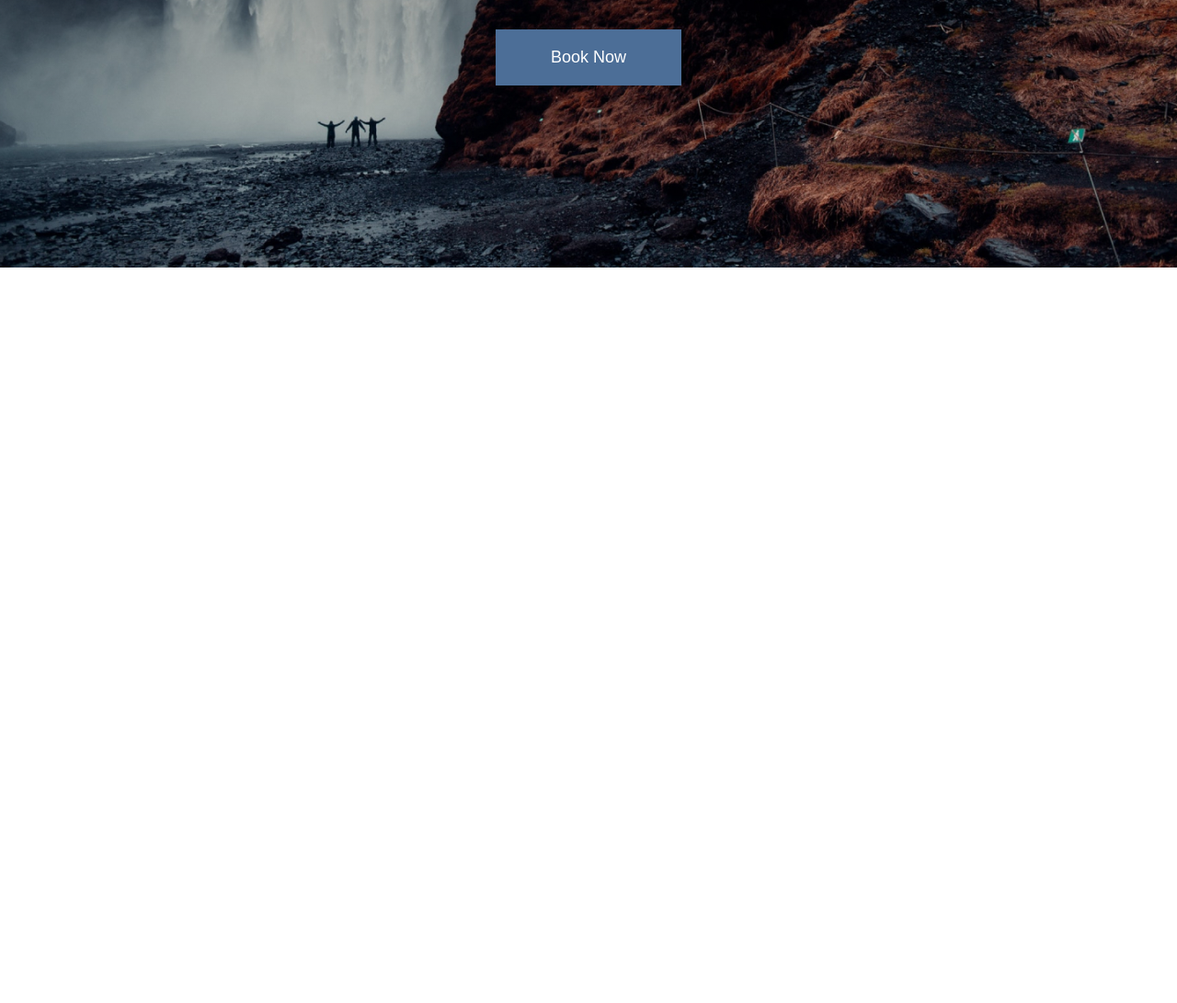
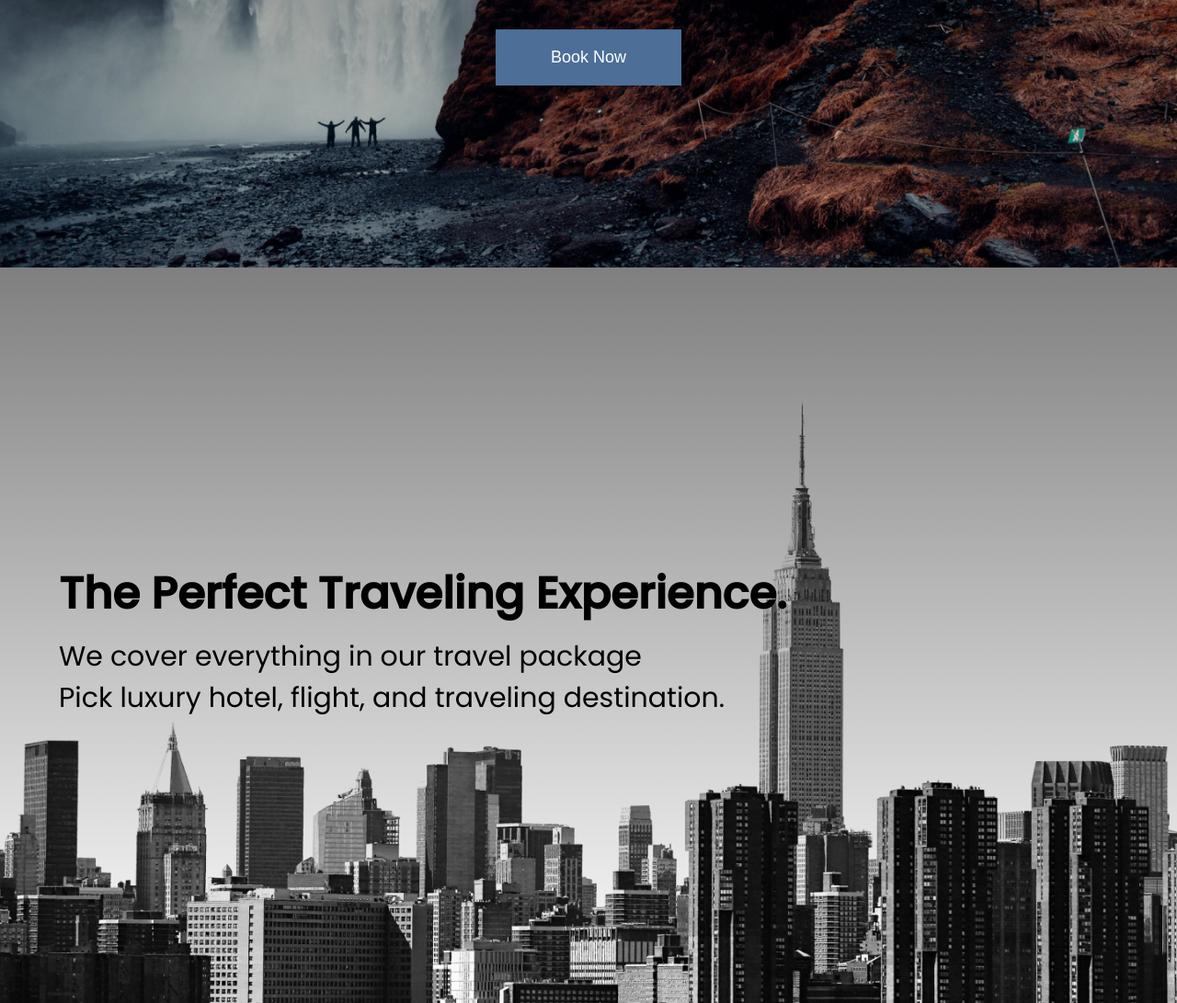
Before and after one commit to akrama23/practice-travel-website, a plain HTML site: page index.html in a window 1280 px wide. Shown: the part 500-1591 px from the top of the page at 92% size. Before the commit the page ends 800 px from the top, so only its background shows below. Drawn offline with Linux system fonts and the light colour scheme; a web font is replaced by a local one.

Commit message:
loactions

```diff
--- a/index.html
+++ b/index.html
@@ -31,6 +31,14 @@
         <h3>Start your Travel at an affordable price with Travelly <br> Contact us below</h3>
         <button>Book Now</button>
     </section>
+    <section id="locations">
+        <header class="locations-head">
+            <h2>The Perfect Traveling Experience.</h2>
+            <h3>We cover everything in our travel package</h3>
+            <h3>Pick luxury hotel, flight, and traveling destination.</h3>
+        </header>
+
+    </section>
 
 </body>
 </html>
--- a/style.css
+++ b/style.css
@@ -97,6 +97,30 @@ nav ul {
 .hero h3{
     padding: 5rem;
 }
+/* BENEFITS SECTION */
+#locations {
+    min-height: 100vh;
+    background: linear-gradient(rgba(0, 0, 0, 0.5), transparent),
+        url("./img/new-york-page.png");
+    background-size: cover;
+    background-position: center;
+    display: flex;
+    align-items: center;
+}
+
+.locations-head{
+    width: 90%;
+    margin: auto;
+}
+.locations-head h2 {
+    padding: 1rem 0rem;
+}
+.locations-head h3{
+    padding: 4rem, 0rem;
+}
+
+
+/* MEDIA QUERY */
 
 @media screen and  (max-width: 932px){
     html{
```
